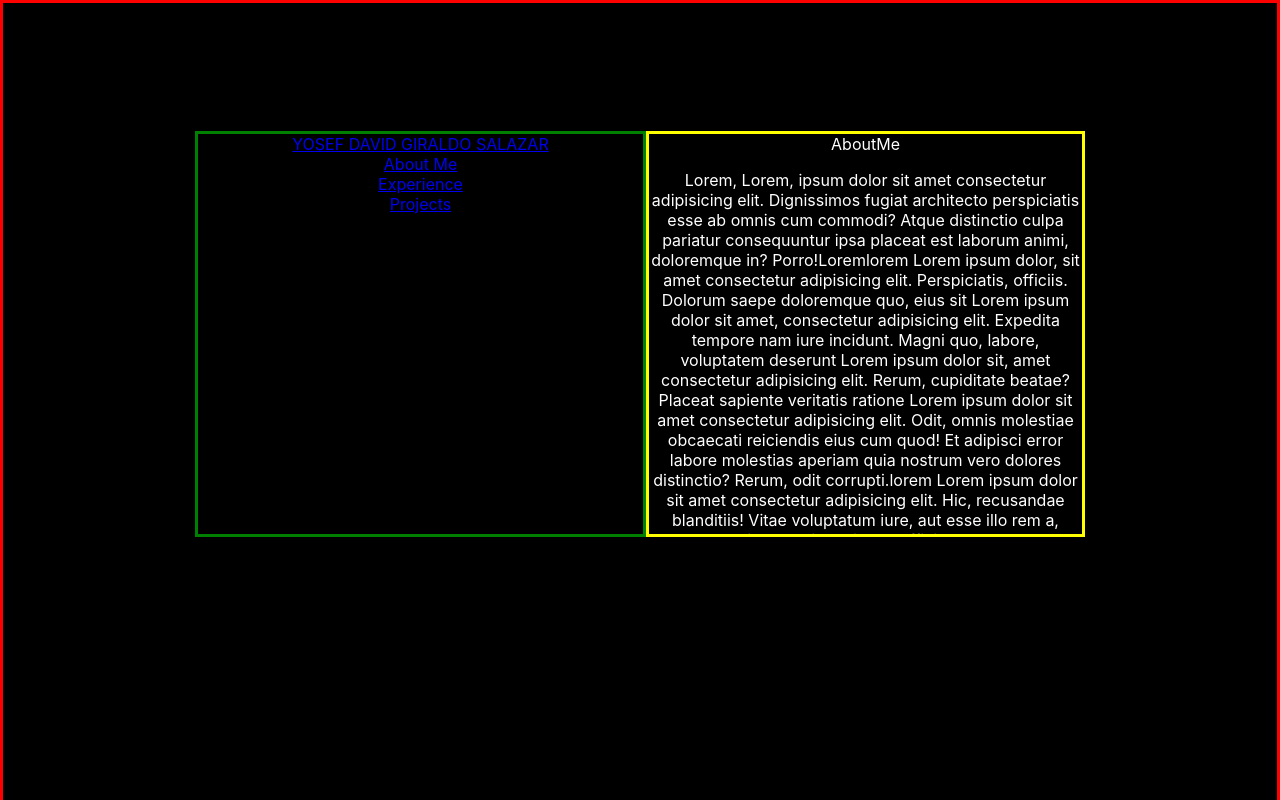
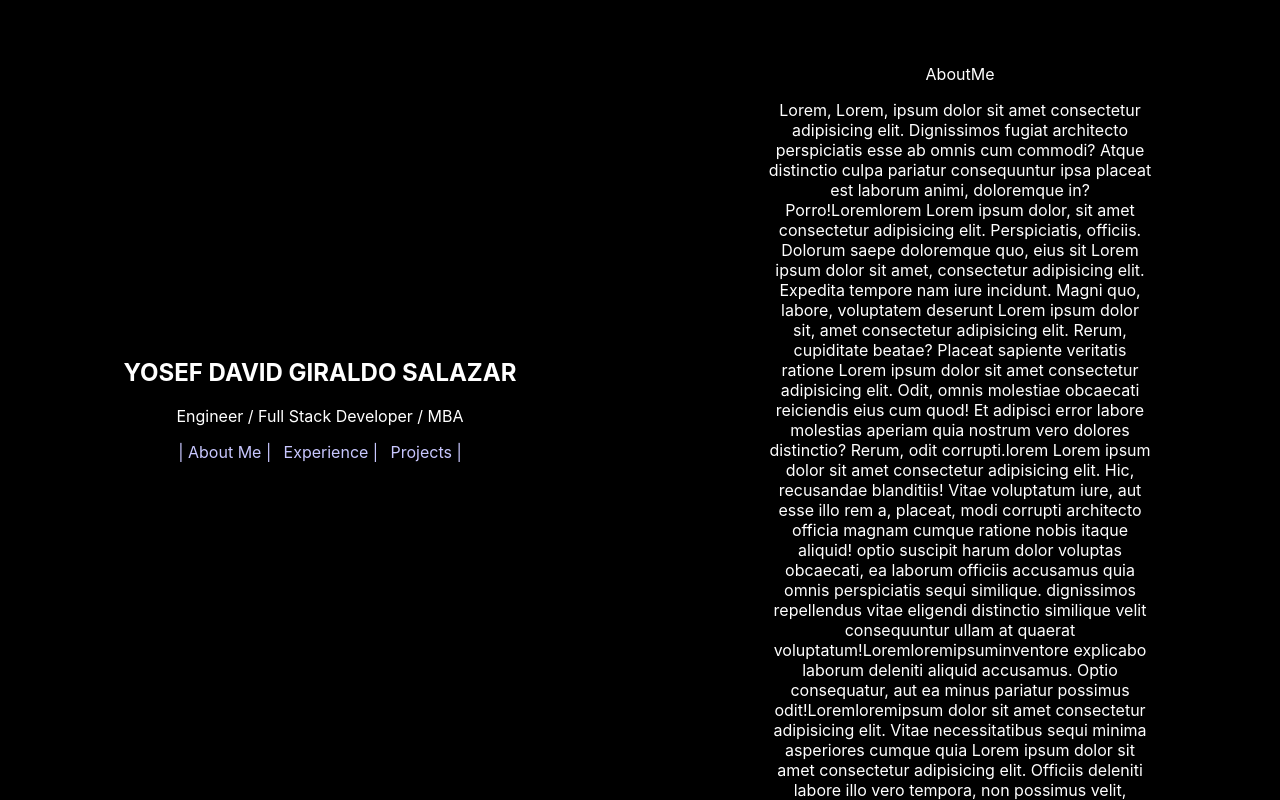
Before and after one commit to yfdd617235/portfolio, a React (Create React App) app: page / in a window 1280 px wide. Shown: the top 800 px of the page. Built offline with nearby package versions, Linux system fonts and the light colour scheme.

Commit message:
update frames and css

```diff
--- a/src/App.css
+++ b/src/App.css
@@ -1,38 +1,7 @@
 .App {
   text-align: center;
+  background-color: black;
+  color: white;
+  height: 100vh;
+
 }
-
-.App-logo {
-  height: 40vmin;
-  pointer-events: none;
-}
-
-@media (prefers-reduced-motion: no-preference) {
-  .App-logo {
-    animation: App-logo-spin infinite 20s linear;
-  }
-}
-
-.App-header {
-  background-color: #282c34;
-  min-height: 100vh;
-  display: flex;
-  flex-direction: column;
-  align-items: center;
-  justify-content: center;
-  font-size: calc(10px + 2vmin);
-  color: white;
-}
-
-.App-link {
-  color: #61dafb;
-}
-
-@keyframes App-logo-spin {
-  from {
-    transform: rotate(0deg);
-  }
-  to {
-    transform: rotate(360deg);
-  }
-}
--- a/src/components/navBar/NavBar.jsx
+++ b/src/components/navBar/NavBar.jsx
@@ -1,15 +1,18 @@
 import React from 'react';
 import { Navbar, Nav } from 'react-bootstrap';
+import './navbar.css'
 
 const NavBar = ({ onNavItemSelect }) => {
   return (
-    <Navbar bg="dark" variant="dark">
-      <Navbar.Brand href="#home">YOSEF DAVID GIRALDO SALAZAR</Navbar.Brand>
-      <Nav className="mr-auto">
-        <Nav.Link onClick={() => onNavItemSelect('aboutMe')}>About Me</Nav.Link> <br />
-        <Nav.Link onClick={() => onNavItemSelect('experience')}>Experience</Nav.Link> <br />
-        <Nav.Link onClick={() => onNavItemSelect('projects')}>Projects</Nav.Link>
-      </Nav>
+    <Navbar>
+      <h1>YOSEF DAVID GIRALDO SALAZAR</h1>
+      {/* <Navbar.Brand href="#home">YOSEF DAVID GIRALDO SALAZAR</Navbar.Brand> */}
+      <p>Engineer / Full Stack Developer / MBA</p>
+      <div>
+        <Nav.Link onClick={() => onNavItemSelect('aboutMe')} className='link'>| About Me |</Nav.Link>
+        <Nav.Link onClick={() => onNavItemSelect('experience')} className='link'> Experience |</Nav.Link>
+        <Nav.Link onClick={() => onNavItemSelect('projects')} className='link'> Projects |</Nav.Link>
+      </div>
     </Navbar>
   );
 };
--- /dev/null
+++ b/src/components/navBar/navbar.css
@@ -0,0 +1,16 @@
+/* .mr-auto {
+    border: solid red;
+} */
+
+.link{
+    /* border: solid yellow; */
+    text-decoration: none;
+    color: rgb(200, 199, 255);
+    padding: 1%;
+
+}
+
+.link:hover{
+    border: solid white;
+
+}
--- a/src/components/navigator/navigator.css
+++ b/src/components/navigator/navigator.css
@@ -1,29 +1,36 @@
 .screem {
     display: flex;
-    border: solid red;
-    height: 100vh; /* Ajusta la altura de la pantalla */
+    /* border: solid red; */
+    /* height: 100vh;
     padding-top: 10%;
     padding-left: 15%;
     padding-right: 15%;
     padding-bottom: 10%;
     background-color: black;
-    color: white;
+    color: white; */
+    /* height: 60%; */
+    height: 100vh;
   }
 
   .left-col {
+    /* border: solid green; */
     width: 50%;
-    height: 50vh;
-    border: solid green;
-    overflow: hidden; /* Oculta el scroll en el lado izquierdo */
+    /* height: 50vh; */
+    display: flex;
+    justify-content: center;
+    align-items: center;
   }
 
   .right-col {
+    /* border: solid yellow; */
     flex: 1;
-    overflow-y: auto; /* Agrega scroll solo al lado derecho */
-    border: solid yellow;
-    height: 50vh;
+    overflow-y: auto;
+    display: flex;
+    justify-content: center;
+    padding: 5% 10%;
+    /* height: 50vh; */
   }
 
-  .right-content {
-    max-height: 50vh; /* Ajusta la altura máxima del contenido derecho */
-  }
+  /* .right-content {
+    max-height: 50vh;
+  } */
```
